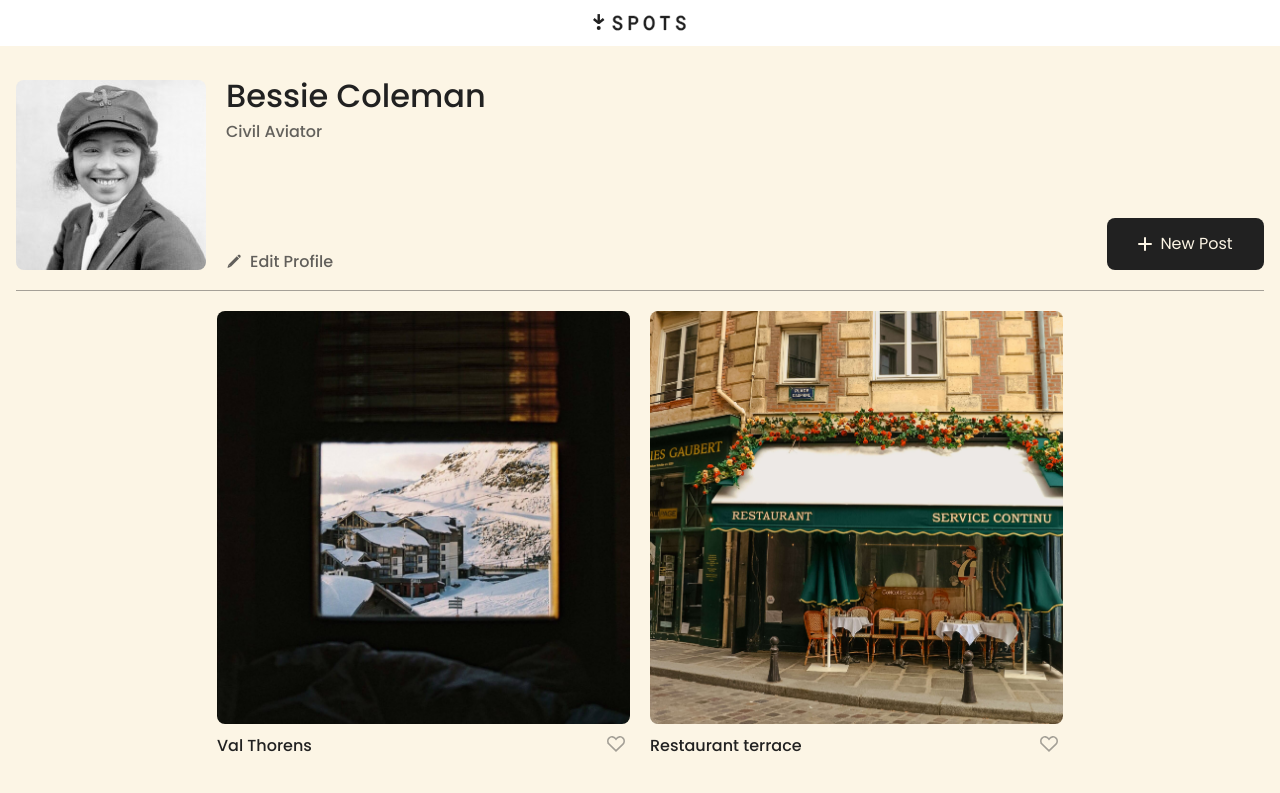
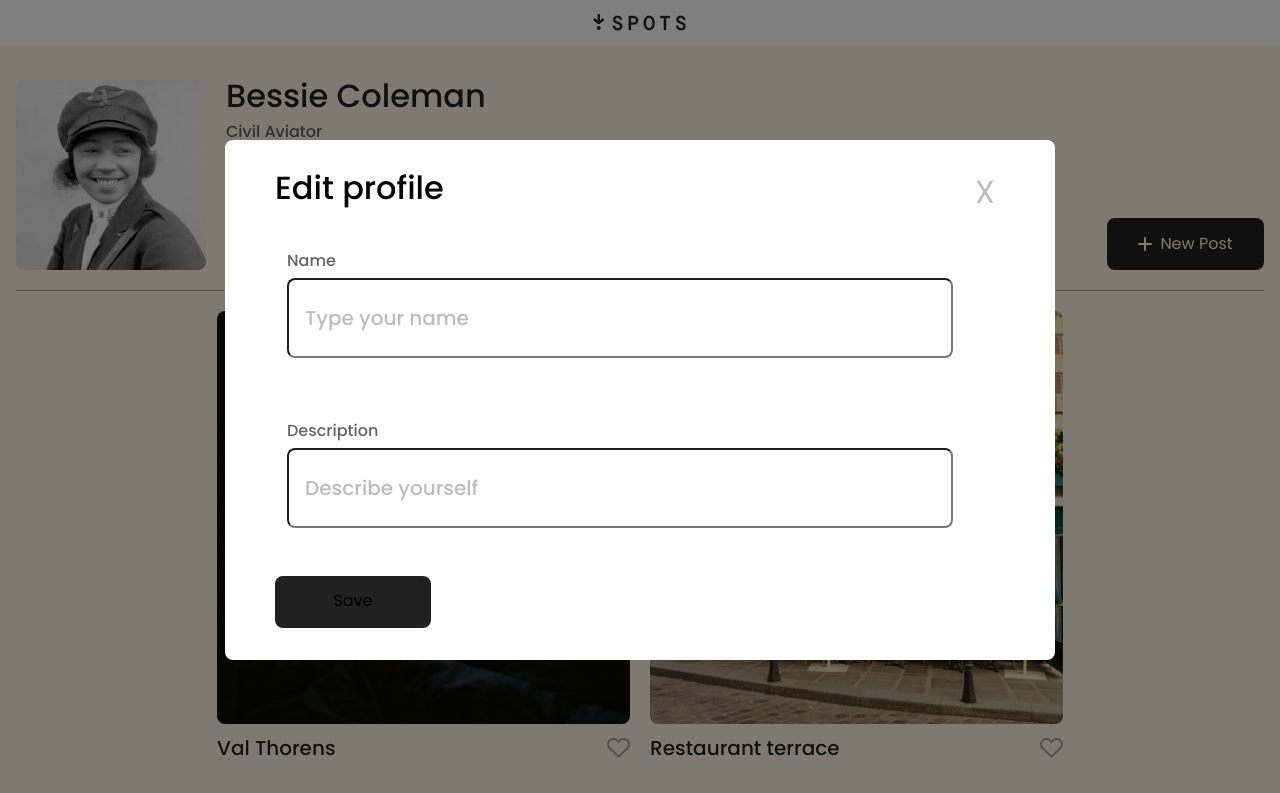
Before and after one commit to vkrobbins/se_project_spots, a plain HTML site: page index.html in a window 1280 px wide. Shown: the top 793 px of the page. Drawn offline with Linux system fonts and the light colour scheme; grey boxes are pictures that could not be loaded.

Commit message:
New updates

```diff
--- a/blocks/card.css
+++ b/blocks/card.css
@@ -24,7 +24,7 @@ display: flex;
   margin: 0;
   max-width: 324px;
   font-family: "Poppins";
-  font-size: 16px;
+  font-size: 20px;
   line-height: 1.2;
   font-weight: 500;
   color: #212121;
@@ -38,7 +38,6 @@ display: flex;
   width: 23px;
   height: 20px;
   border: none;
-  background-size: 18px;
   background-repeat: no-repeat;
   background-color: transparent;
   opacity: 40%;
@@ -50,6 +49,14 @@ display: flex;
 }
 
 @media screen and (max-width: 627px) {
+  .card__title {
+    font-size: 16px;
+  }
+
+  .card__like-btn {
+    background-size: 18px;
+    background-repeat: no-repeat;
+  }
   .card__image {
     height: 288px;
   }
--- /dev/null
+++ b/blocks/modal.css
@@ -0,0 +1,100 @@
+.modal {
+  visibility: hidden;
+  background-color: #00000080;
+  position: fixed;
+  top: 0;
+  right: 0;
+  bottom: 0;
+  left: 0;
+  display: flex;
+  justify-content: center;
+  align-items: center;
+  padding: 10px;
+  font-family: "Poppins";
+}
+
+.modal_is-opened {
+  visibility: visible;
+}
+
+.modal__container {
+  max-width: 730px;
+  width: 100%;
+  border-radius: 8px;
+  background-color: #fff;
+  padding: 32px 50px;
+  position: relative;
+}
+
+.modal__close-btn {
+  position: absolute;
+  top: 32px;
+  right: 50px;
+  width: 40px;
+  height: 40px;
+  color: #2121214d;
+  font-size: 32px;
+  border: none;
+  border-radius: none;
+  border-style: none;
+  background-color: transparent;
+}
+
+
+.modal__title {
+  margin: 0 0 32px;
+  font-size: 32px;
+  font-style: medium;
+  font-weight: 500;
+  line-height: 100%;
+}
+
+.modal__form {
+  display: flex;
+  flex-direction: column;
+}
+
+.modal__label {
+  margin: 0 0 32px;
+  padding: 16px 12px;
+  color: rgba(33, 33, 33, 0.7);
+  font-size: 16px;
+  font-style: medium;
+  font-weight: 500;
+  line-height: 110.00000000000001%;
+}
+
+.modal__input {
+display: block;
+margin: 8px 0 0;
+color: rgba(33, 33, 33, 0.7);
+font-size: 20px;
+font-weight: 500;
+font-style: medium;
+line-height: 100%;
+padding: 12px 16px;
+gap: 10px;
+border-radius: 8px;
+background-color: transparent;
+width: 630px;
+height: 52px;
+}
+
+.modal__input::placeholder {
+  color: #2121214d;
+}
+
+.modal__submit-btn {
+  max-width: 156px;
+  height: 52px;
+  background-color: rgba(33, 33, 33, 1);
+  border-radius: 8px;
+  border-style: none;
+}
+
+@media screen and (max-width: 627px) {
+  .modal__container {
+    width: 100%;
+    max-width: none;
+  }
+}
--- a/index.html
+++ b/index.html
@@ -79,6 +79,44 @@
     <footer class="footer">
       <p class="footer__copyright">2025 © Victoria Kahylee Robbins</p>
     </footer>
+    <div class="modal modal_is-opened">
+      <div class="modal__container">
+        <button type="button" class="modal__close-btn">X</button>
+          <h2 class="modal__title">Edit profile</h2>
+          <form class="modal__form">
+            <label for="profile-name-input" class="modal__label">
+      Name
+            <input id= "profile-name-input" type="text" class="modal__input"
+            placeholder="Type your name" />
+          </label>
+            <label for="profile-decription-input" class="modal__label">
+              Description
+            <input id= "profile-decription-input" type="text" class="modal__input"
+            placeholder="Describe yourself" />
+          </label>
+          <button type="submit" class="modal__submit-btn">Save</button>
+        </form>
+    </div>
+  </div>
+    <div class="modal">
+      <div class="modal__container">
+        <button type="button" class="modal__close-btn">X</button>
+          <h2 class="modal__title">New post</h2>
+          <form class="modal__form">
+            <label for="card-image-input" class="modal__label">
+      Image link
+            <input id= "card-caption-input" type="url" class="modal__input"
+            placeholder="Place a link to the picture" />
+          </label>
+            <label for="card-caption-input" class="modal__label">
+              Caption
+            <input id= "card-caption-input" type="text" class="modal__input"
+            placeholder="Type your caption" />
+          </label>
+          <button type="submit" class="modal__submit-btn">Save</button>
+        </form>
+    </div>
+  </div>
   </div>
 </body>
 </html>
--- a/pages/index.css
+++ b/pages/index.css
@@ -7,3 +7,4 @@
 @import url(../blocks/card.css);
 @import url(../blocks/cards.css);
 @import url(../blocks/footer.css);
+@import url(../blocks/modal.css);
```
